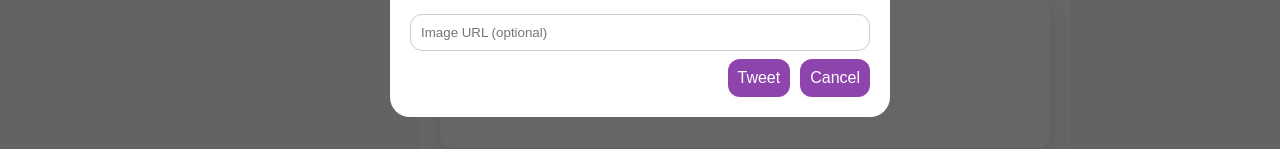
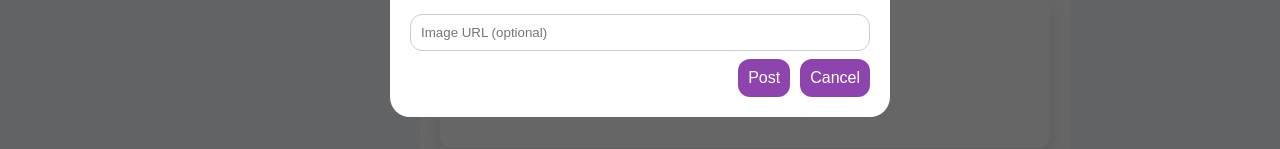
Before and after one commit to darlenemaebulaon/final-ui, a React app: page / in a window 1280 px wide. Both pictures are taken after typing "Sample" into the empty fields and a click on the button "Add Post". Shown: the part 388-537 px from the top of the page. Built offline with nearby package versions, Linux system fonts and the light colour scheme; no server answers; the HTML template or start-up script is replaced by a standard one.

Commit message:
Update PostForm.jsx

```diff
--- a/src/components/PostForm.jsx
+++ b/src/components/PostForm.jsx
@@ -36,7 +36,7 @@
               onChange={(e) => setImageUrl(e.target.value)}
             />
             <div className="form-actions">
-              <button type="submit">{initialData ? 'Update' : 'Tweet'}</button>
+              <button type="submit">{initialData ? 'Update' : 'Post'}</button>
               <button type="button" onClick={onClose}>Cancel</button>
             </div>
           </form>
```
